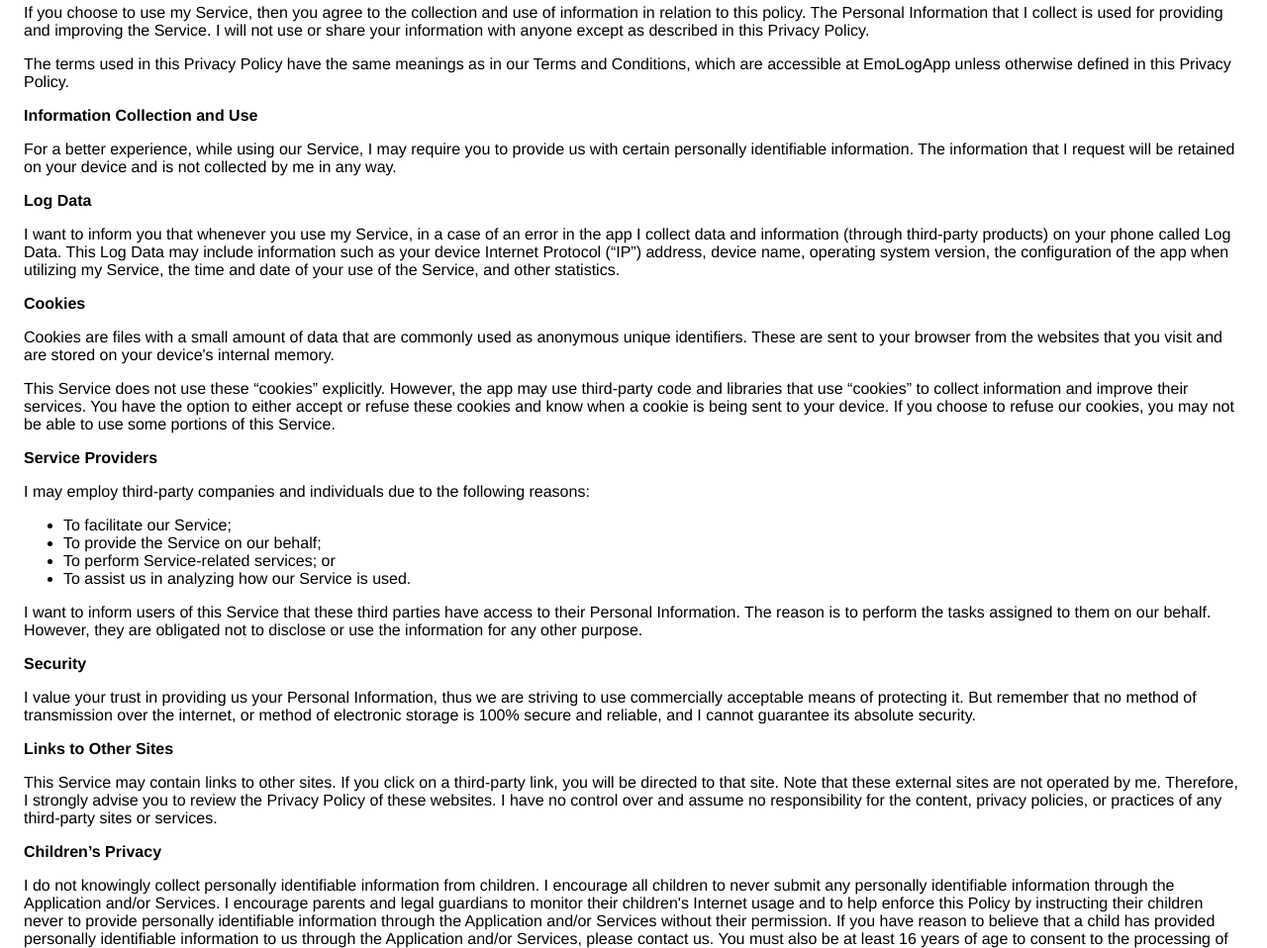
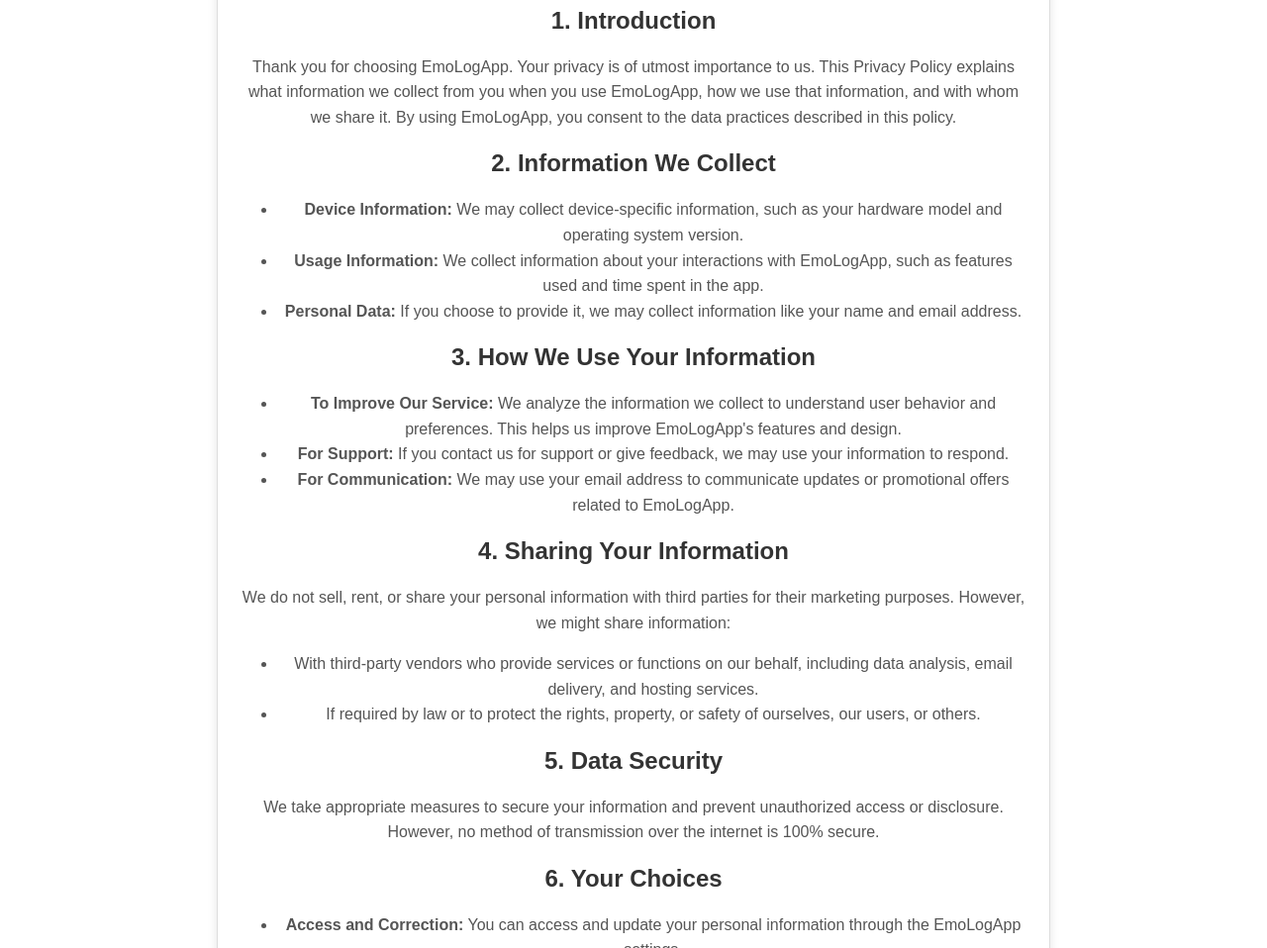
Before and after one commit to 44masa/emoLogApp.github.io, a plain HTML site: page privacy-policy/index.html in a window 1280 px wide. Shown: the part 122-1080 px from the top of the page at 99% size. Drawn offline with Linux system fonts and the light colour scheme.

Commit message:
Update index.html

```diff
--- a/privacy-policy/index.html
+++ b/privacy-policy/index.html
@@ -1,106 +1,77 @@
 <!DOCTYPE html>
-    <html>
-    <head>
-      <meta charset='utf-8'>
-      <meta name='viewport' content='width=device-width'>
-      <title>Privacy Policy</title>
-      <style> body { font-family: 'Helvetica Neue', Helvetica, Arial, sans-serif; padding:1em; } </style>
-    </head>
-    <body>
-    <strong>Privacy Policy</strong> <p>
-                  Yoshimasa Aratake built the EmoLogApp app as
-                  a Free app. This SERVICE is provided by
-                  Yoshimasa Aratake at no cost and is intended for use as
-                  is.
-                </p> <p>
-                  This page is used to inform visitors regarding my
-                  policies with the collection, use, and disclosure of Personal
-                  Information if anyone decided to use my Service.
-                </p> <p>
-                  If you choose to use my Service, then you agree to
-                  the collection and use of information in relation to this
-                  policy. The Personal Information that I collect is
-                  used for providing and improving the Service. I will not use or share your information with
-                  anyone except as described in this Privacy Policy.
-                </p> <p>
-                  The terms used in this Privacy Policy have the same meanings
-                  as in our Terms and Conditions, which are accessible at
-                  EmoLogApp unless otherwise defined in this Privacy Policy.
-                </p> <p><strong>Information Collection and Use</strong></p> <p>
-                  For a better experience, while using our Service, I
-                  may require you to provide us with certain personally
-                  identifiable information. The information that
-                  I request will be retained on your device and is not collected by me in any way.
-                </p> <!----> <p><strong>Log Data</strong></p> <p>
-                  I want to inform you that whenever you
-                  use my Service, in a case of an error in the app
-                  I collect data and information (through third-party
-                  products) on your phone called Log Data. This Log Data may
-                  include information such as your device Internet Protocol
-                  (“IP”) address, device name, operating system version, the
-                  configuration of the app when utilizing my Service,
-                  the time and date of your use of the Service, and other
-                  statistics.
-                </p> <p><strong>Cookies</strong></p> <p>
-                  Cookies are files with a small amount of data that are
-                  commonly used as anonymous unique identifiers. These are sent
-                  to your browser from the websites that you visit and are
-                  stored on your device's internal memory.
-                </p> <p>
-                  This Service does not use these “cookies” explicitly. However,
-                  the app may use third-party code and libraries that use
-                  “cookies” to collect information and improve their services.
-                  You have the option to either accept or refuse these cookies
-                  and know when a cookie is being sent to your device. If you
-                  choose to refuse our cookies, you may not be able to use some
-                  portions of this Service.
-                </p> <p><strong>Service Providers</strong></p> <p>
-                  I may employ third-party companies and
-                  individuals due to the following reasons:
-                </p> <ul><li>To facilitate our Service;</li> <li>To provide the Service on our behalf;</li> <li>To perform Service-related services; or</li> <li>To assist us in analyzing how our Service is used.</li></ul> <p>
-                  I want to inform users of this Service
-                  that these third parties have access to their Personal
-                  Information. The reason is to perform the tasks assigned to
-                  them on our behalf. However, they are obligated not to
-                  disclose or use the information for any other purpose.
-                </p> <p><strong>Security</strong></p> <p>
-                  I value your trust in providing us your
-                  Personal Information, thus we are striving to use commercially
-                  acceptable means of protecting it. But remember that no method
-                  of transmission over the internet, or method of electronic
-                  storage is 100% secure and reliable, and I cannot
-                  guarantee its absolute security.
-                </p> <p><strong>Links to Other Sites</strong></p> <p>
-                  This Service may contain links to other sites. If you click on
-                  a third-party link, you will be directed to that site. Note
-                  that these external sites are not operated by me.
-                  Therefore, I strongly advise you to review the
-                  Privacy Policy of these websites. I have
-                  no control over and assume no responsibility for the content,
-                  privacy policies, or practices of any third-party sites or
-                  services.
-                </p> <p><strong>Children’s Privacy</strong></p> <!----> <div><p>
-                    I do not knowingly collect personally
-                    identifiable information from children. I
-                    encourage all children to never submit any personally
-                    identifiable information through
-                    the Application and/or Services.
-                    I encourage parents and legal guardians to monitor
-                    their children's Internet usage and to help enforce this Policy by instructing
-                    their children never to provide personally identifiable information through the Application and/or Services without their permission. If you have reason to believe that a child
-                    has provided personally identifiable information to us through the Application and/or Services,
-                    please contact us. You must also be at least 16 years of age to consent to the processing
-                    of your personally identifiable information in your country (in some countries we may allow your parent
-                    or guardian to do so on your behalf).
-                  </p></div> <p><strong>Changes to This Privacy Policy</strong></p> <p>
-                  I may update our Privacy Policy from
-                  time to time. Thus, you are advised to review this page
-                  periodically for any changes. I will
-                  notify you of any changes by posting the new Privacy Policy on
-                  this page.
-                </p> <p>This policy is effective as of 2023-10-20</p> <p><strong>Contact Us</strong></p> <p>
-                  If you have any questions or suggestions about my
-                  Privacy Policy, do not hesitate to contact me at yoshimasa.aratake@co-meeting.com
-                </p> <p>This privacy policy page was created at <a href="https://privacypolicytemplate.net" target="_blank" rel="noopener noreferrer">privacypolicytemplate.net </a>and modified/generated by <a href="https://app-privacy-policy-generator.nisrulz.com/" target="_blank" rel="noopener noreferrer">App Privacy Policy Generator</a></p>
-    </body>
-    </html>
+<html lang="en">
+<head>
+    <meta charset="UTF-8">
+    <meta name="viewport" content="width=device-width, initial-scale=1.0">
+    <title>EmoLogApp Privacy Policy</title>
+    <style>
+        body {
+            font-family: Arial, sans-serif;
+            padding: 20px;
+            text-align: center;
+        }
+        .container {
+            max-width: 800px;
+            margin: 0 auto;
+            padding: 20px;
+            border: 1px solid #ddd;
+            box-shadow: 0 0 10px rgba(0,0,0,0.1);
+        }
+        h1, h2 {
+            color: #333;
+        }
+        p, li {
+            color: #555;
+            line-height: 1.6;
+        }
+    </style>
+</head>
+<body>
+    <div class="container">
+        <h1>EmoLogApp Privacy Policy</h1>
+
+        <h2>1. Introduction</h2>
+        <p>Thank you for choosing EmoLogApp. Your privacy is of utmost importance to us. This Privacy Policy explains what information we collect from you when you use EmoLogApp, how we use that information, and with whom we share it. By using EmoLogApp, you consent to the data practices described in this policy.</p>
+
+        <h2>2. Information We Collect</h2>
+        <ul>
+            <li><strong>Device Information:</strong> We may collect device-specific information, such as your hardware model and operating system version.</li>
+            <li><strong>Usage Information:</strong> We collect information about your interactions with EmoLogApp, such as features used and time spent in the app.</li>
+            <li><strong>Personal Data:</strong> If you choose to provide it, we may collect information like your name and email address.</li>
+        </ul>
+
+        <h2>3. How We Use Your Information</h2>
+        <ul>
+            <li><strong>To Improve Our Service:</strong> We analyze the information we collect to understand user behavior and preferences. This helps us improve EmoLogApp's features and design.</li>
+            <li><strong>For Support:</strong> If you contact us for support or give feedback, we may use your information to respond.</li>
+            <li><strong>For Communication:</strong> We may use your email address to communicate updates or promotional offers related to EmoLogApp.</li>
+        </ul>
+
+        <h2>4. Sharing Your Information</h2>
+        <p>We do not sell, rent, or share your personal information with third parties for their marketing purposes. However, we might share information:</p>
+        <ul>
+            <li>With third-party vendors who provide services or functions on our behalf, including data analysis, email delivery, and hosting services.</li>
+            <li>If required by law or to protect the rights, property, or safety of ourselves, our users, or others.</li>
+        </ul>
+
+        <h2>5. Data Security</h2>
+        <p>We take appropriate measures to secure your information and prevent unauthorized access or disclosure. However, no method of transmission over the internet is 100% secure.</p>
+
+        <h2>6. Your Choices</h2>
+        <ul>
+            <li><strong>Access and Correction:</strong> You can access and update your personal information through the EmoLogApp settings.</li>
+            <li><strong>Deletion:</strong> You can request deletion of your personal data at any time by contacting us.</li>
+        </ul>
+
+        <h2>7. Children's Privacy</h2>
+        <p>EmoLogApp is not designed for children under 13. We do not knowingly collect personal information from children under 13.</p>
+
+        <h2>8. Changes to This Privacy Policy</h2>
+        <p>We may update our Privacy Policy from time to time. Changes will be posted on this page with an updated revision date.</p>
+
+        <h2>9. Contact Us</h2>
+        <p>If you have questions about this Privacy Policy or our practices, please contact:</p>
+        <a href="mailto:support[at]example[dot]com">support[at]example[dot]com</a>
+    </div>
+</body>
+</html>
```
